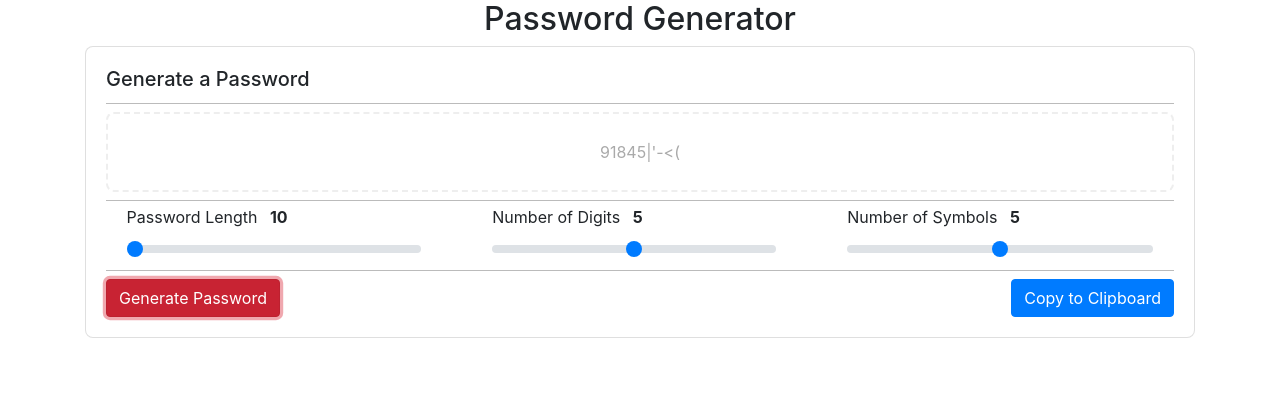
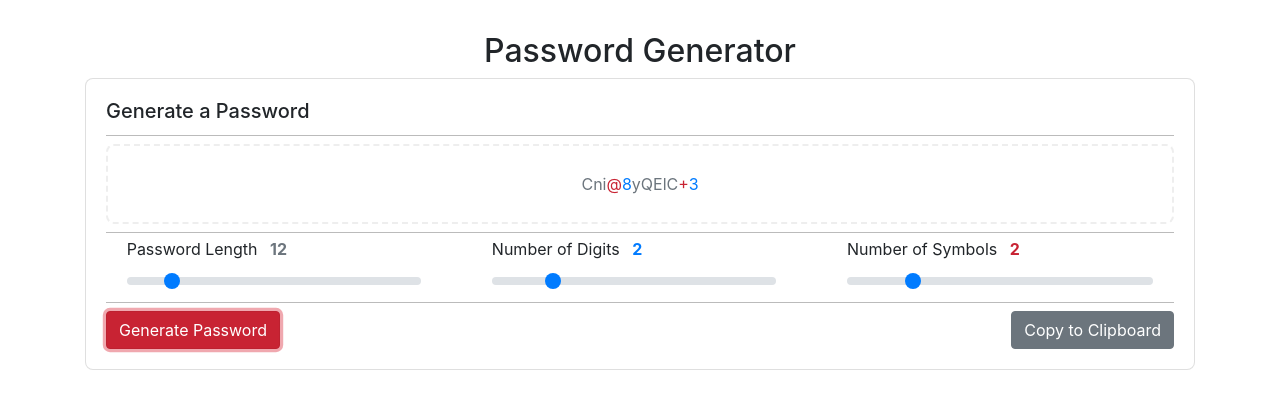
Before and after one commit to millernj/password-generator, a plain HTML site: page index.html in a window 1280 px wide. Both pictures are taken after a click on the button "Generate Password". Drawn offline with nearby package versions, Linux system fonts and the light colour scheme.

Commit message:
adding some styling options

```diff
--- a/index.html
+++ b/index.html
@@ -21,27 +21,27 @@
         <div id="password-area">Your secure password</div>
         <div class="line-break"></div>
         <div class="row justify-content-around">
-          <div class="col-auto slider">
+          <div class="col-xs-4 slider">
             <label for="password-length-slider">Password Length</label>
-            <span id="password-length-display" class="font-weight-bold ml-2 mt-1"></span>
+            <span id="password-length-display" class="font-weight-bold ml-2 mt-1 letter"></span>
             <input type="range" class="input-slider custom-range" id="password-length-slider" min="0" max="64"
-              value="10" step="1">
+              value="12" step="1">
           </div>
-          <div class="col-auto slider">
+          <div class="col-xs-4 slider">
             <label for="digit-count-slider">Number of Digits</label>
-            <span id="digit-count-display" class="font-weight-bold ml-2 mt-1"></span>
-            <input type="range" class="input-slider custom-range" id="digit-count-slider" min="0" max="10" value="5"
+            <span id="digit-count-display" class="font-weight-bold ml-2 mt-1 digit"></span>
+            <input type="range" class="input-slider custom-range" id="digit-count-slider" min="0" max="10" value="2"
               step="1">
           </div>
-          <div class="col-auto slider">
+          <div class="col-xs-4 slider">
             <label for="symbol-count-slider">Number of Symbols</label>
-            <span id="symbol-count-display" class="font-weight-bold ml-2 mt-1"></span>
-            <input type="range" class="input-slider custom-range" id="symbol-count-slider" min="0" max="10" value="5"
+            <span id="symbol-count-display" class="font-weight-bold ml-2 mt-1 symbol"></span>
+            <input type="range" class="input-slider custom-range" id="symbol-count-slider" min="0" max="10" value="2"
               step="1">
           </div>
         </div>
         <div class="line-break"></div>
-        <button type="button" id="copy-button" class="btn btn-primary">Copy to Clipboard</button>
+        <button type="button" id="copy-button" class="btn btn-secondary">Copy to Clipboard</button>
         <button type="button" id="generate-button" class="btn btn-danger">Generate Password</button>
       </div>
     </div>
@@ -63,7 +63,7 @@
 
     const generateButton = document.getElementById('generate-button');
     generateButton.onclick = () => {
-      renderPassword();
+      generatePassword();
     }
 
     const handlePasswordLength = () => {
@@ -90,7 +90,7 @@
       slider.oninput = () => {
         display.innerHTML = slider.value;
         handlePasswordLength();
-        renderPassword();
+        generatePassword();
       }
     });
 
@@ -111,7 +111,7 @@
       return selection;
     }
 
-    const renderPassword = () => {
+    const generatePassword = () => {
 
       const { value: passwordLength } = passwordLengthSlider;
       const { value: symbolCount } = symbolCountSlider;
@@ -124,8 +124,8 @@
       const selectedSymbols = getRandomSelection(symbols, symbolCount);
 
       let password = selectedLetters + selectedDigits + selectedSymbols;
-      password = password.split('').sort(() => 05 - Math.random()).join('');
-      passwordArea.innerHTML = password;
+      password = password.split('').sort(() => 0.5 - Math.random()).join('');
+      passwordArea.innerHTML = renderPassword(password);
 
       copyButton.onclick = () => {
         if (passwordArea.value !== 'Your secure password') {
@@ -138,6 +138,22 @@
           document.body.removeChild(tempElement);
         }
       }
+    }
+
+    const renderPassword = (password) => {
+      let render = '';
+      for(let i = 0; i < password.length; i++) {
+        if (digits.includes(password[i])) {
+          render+=`<span class="digit">${password[i]}</span>`
+        }
+        if (symbols.includes(password[i])) {
+          render+=`<span class="symbol">${password[i]}</span>`
+        }
+        if (letters.includes(password[i])) {
+          render+=`<span class="letter">${password[i]}</span>`
+        }
+      }
+      return `<p>${render}</p>`;
     }
 
   </script>
--- a/style.css
+++ b/style.css
@@ -11,6 +11,7 @@
 }
 
 .title {
+  margin-top: 1em;
   text-align: center;
 }
 
@@ -38,3 +39,20 @@
   text-align: center;
   width: 100%;
 }
+
+#password-area p {
+  margin: 0;
+}
+
+.letter {
+  color: #6c757d;
+}
+
+.digit {
+  color: #007bff;
+}
+
+.symbol {
+
+  color: #c82333;
+}
```
